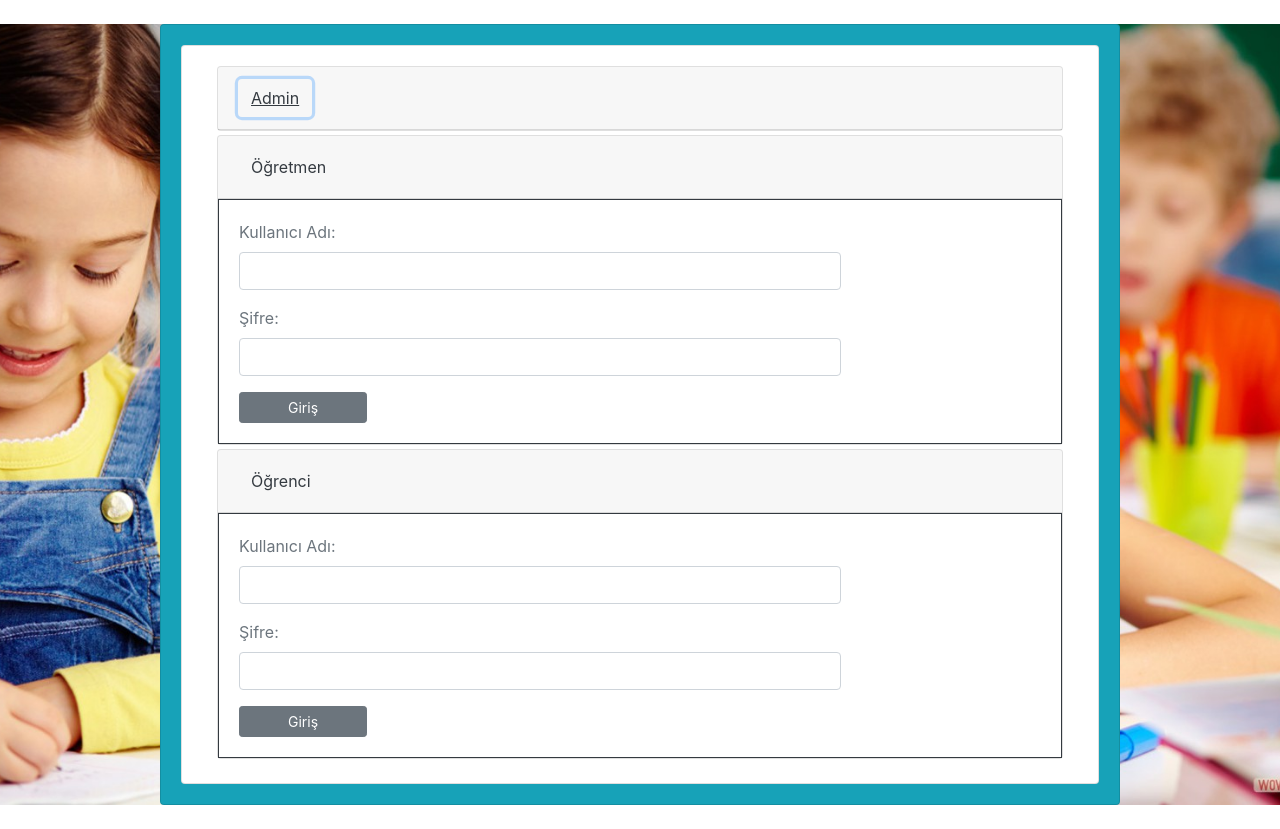
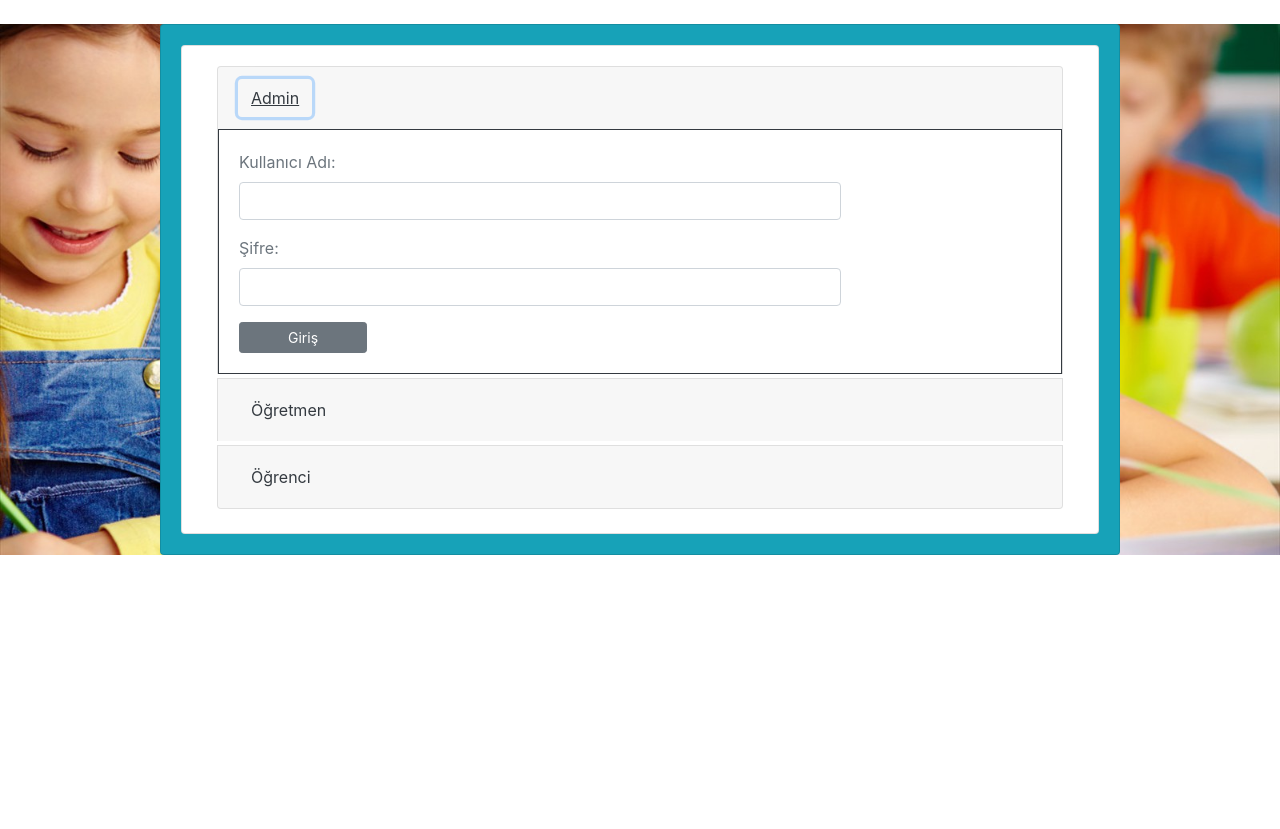
Before and after one commit to emilmammadov/EtutAngular, an Angular app: page /login in a window 1280 px wide. Both pictures are taken after a click on the button "Admin". After the commit the page ends 800 px from the top, so only its background shows below. Built offline with nearby package versions, Linux system fonts and the light colour scheme.

Commit message:
accordion collapsed

```diff
--- a/src/app/login/login.component.html
+++ b/src/app/login/login.component.html
@@ -4,15 +4,15 @@
       <div class="card-deck h-100">
         <div class="card bg-white text-white">
           <div class="card-body">
-            <div id="accordion">
+            <div class="accordion" id="accordion">
               <div *ngFor="let header of headers; let i=index" class="card mb-1">
-                <div class="card-header" id="headingOne">
-                  <button class="btn btn-link text-dark" data-toggle="collapse" [attr.data-target]="'#col'+i" [attr.aria-controls]="'col'+i">
+                <div class="card-header" id="heading{{i}}">
+                  <button class="btn btn-link text-dark" data-toggle="collapse" [attr.data-target]="'#col'+i">
                     {{header}}
                   </button>
                 </div>
 
-                <div id="col{{i}}" class="collapse show" aria-labelledby="headingOne" data-parent="#accordion">
+                <div id="col{{i}}" class="collapse" [attr.aria-labelledby]="'heading'+i" data-parent="#accordion">
                   <div class="card-body border border-dark mx-auto">
 
                     <form>
```
